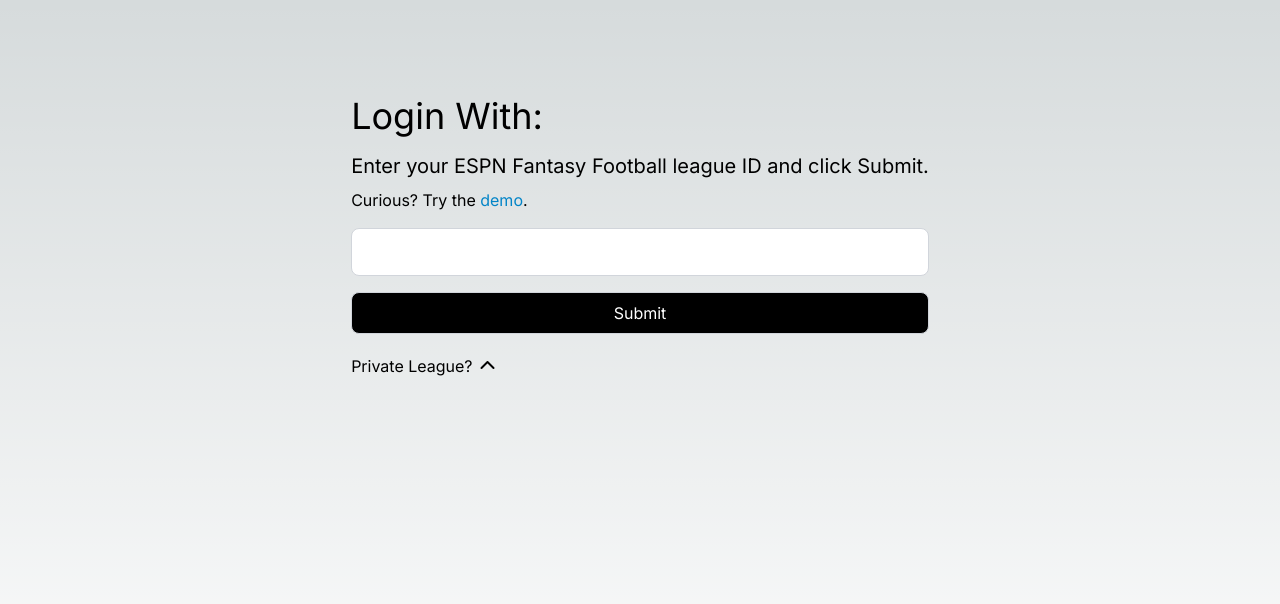
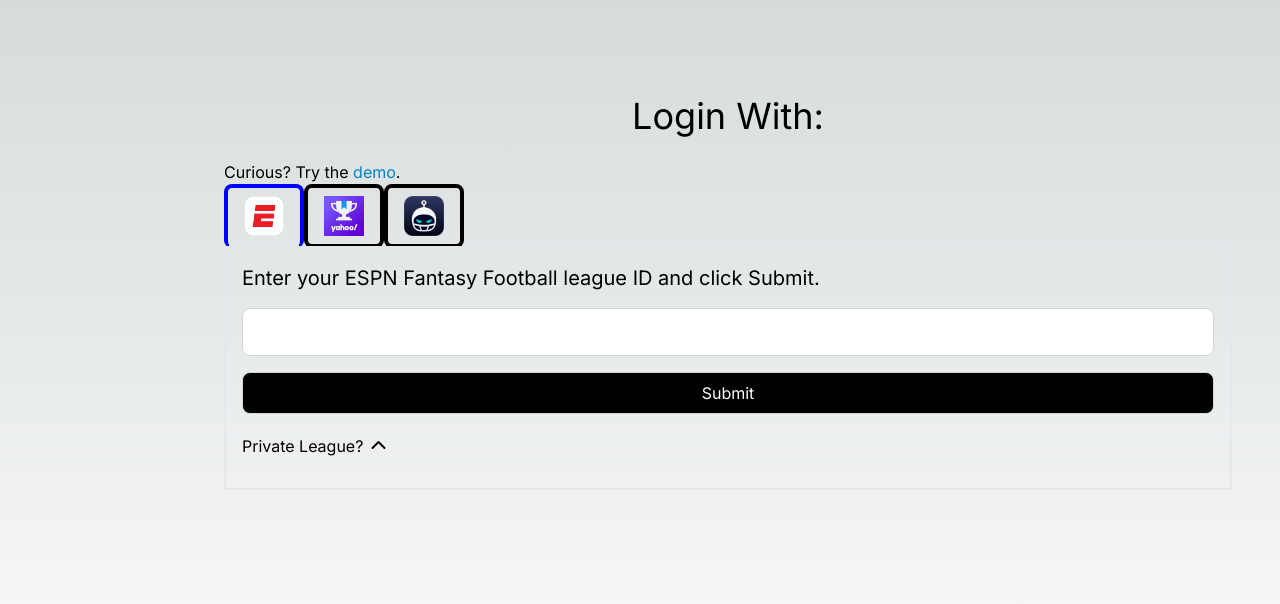
Before and after one commit to howell/draft-builder, a Next.js app: page / in a window 1280 px wide. Shown: the top 604 px of the page. Built offline with nearby package versions, Linux system fonts and the light colour scheme.

Commit message:
TabContainer for league logins

```diff
--- a/src/app/EspnLogin.tsx
+++ b/src/app/EspnLogin.tsx
@@ -1,7 +1,6 @@
 'use client';
 import CollapsibleComponent from '@/ui/Collapsible';
 import React, { useState } from 'react';
-import Link from 'next/link';
 import Image from 'next/image';
 import { LeagueLoginProps, PrivateLeagueInput, PrivateLeagueInputProps, PrivateLeagueLabel } from './leagueInputs';
 import { EspnLeague } from '@/platforms/common';
@@ -48,9 +47,6 @@ const EspnLogin: React.FC<LeagueLoginProps> = ({ submitLeague }) => {
         <div>
             <h1 className="text-xl">Enter your ESPN Fantasy Football league ID and click Submit.</h1>
 
-            <div className="mt-2 items-center max-w-prose">
-                Curious? Try the <Link href="/demo"><span className='text-sky-600'>demo</span></Link>.
-            </div>
             <input
                 className="w-full h-12 p-2 mt-4 text-black bg-white border border-gray-300 rounded-lg"
                 type="text"
--- a/src/app/page.tsx
+++ b/src/app/page.tsx
@@ -4,12 +4,15 @@ import type { AppRouterInstance } from 'next/dist/shared/lib/app-router-context.
 import { useCallback, useEffect, useState } from "react";
 import ApiClient from './api/ApiClient';
 import LoadingScreen, { LoadingTasks } from '@/ui/LoadingScreen';
-import { PlatformLeague } from '@/platforms/common';
+import { Platform, PlatformLeague, platformLogo } from '@/platforms/common';
 import { loadLeagues, saveLeague } from './localStorage';
 import Sidebar from '../ui/Sidebar';
 import { LeagueSubmitCallback } from './leagueInputs';
 import { activateLeague } from './navigation';
 import EspnLogin from './EspnLogin';
+import TabContainer from '@/ui/TabContainer';
+import Image from 'next/image';
+import Link from 'next/link';
 
 export default function Home() {
   const router = useRouter();
@@ -38,11 +41,20 @@ export default function Home() {
   }
 
   return (
-    <main className="flex min-h-screen flex-col items-center p-24">
+    <main className="flex min-h-screen flex-col items-center pt-24 px-12 md:ml-44 ">
       {availableLeagues.length > 0 && <Sidebar availableLeagues={availableLeagues} />}
-      <div className="flex flex-col">
-        <h1 className="text-4xl mb-4">Login With:</h1>
-        <EspnLogin submitLeague={handleSubmit} />
+      <div className="flex flex-col w-full">
+        <h1 className="text-4xl text-center mb-4">Login With:</h1>
+        <div className="mt-2 items-center max-w-prose">
+          Curious? Try the <Link href="/demo"><span className='text-sky-600'>demo</span></Link>.
+        </div>
+        <div className='min-w-full w-full'>
+          <TabContainer pages={[
+            { title: headerFor('espn'), content: <LeagueLogin><EspnLogin submitLeague={handleSubmit} /></LeagueLogin> },
+            { title: headerFor('yahoo'), content: <LeagueLogin><div>Coming Soon</div></LeagueLogin> },
+            { title: headerFor('sleeper'), content: <LeagueLogin><div>Coming Soon</div></LeagueLogin> },
+          ]} />
+        </div>
       </div>
     </main>
   );
@@ -70,3 +82,20 @@ export async function submitLeague(league: PlatformLeague,
   saveLeague(league.id, league);
   activateLeague(league, router);
 }
+
+export function headerFor(platform: Platform) {
+  const logo = platformLogo(platform);
+  return (
+    <div className='w-10'>
+      <Image src={logo} alt={platform + " logo"} />
+    </div>
+  );
+}
+
+export const LeagueLogin: React.FC<{children: React.ReactNode}> = ({ children }) => {
+  return (
+    <div className="min-w-full min-h-60 p-4">
+      {children}
+    </div>
+  );
+}
--- a/src/ui/TabContainer.tsx
+++ b/src/ui/TabContainer.tsx
@@ -1,7 +1,7 @@
 import React, { useState } from 'react';
 
 export type TabChild = {
-    title: string;
+    title: React.ReactNode;
     content: React.ReactNode | string;
 }
 
```
